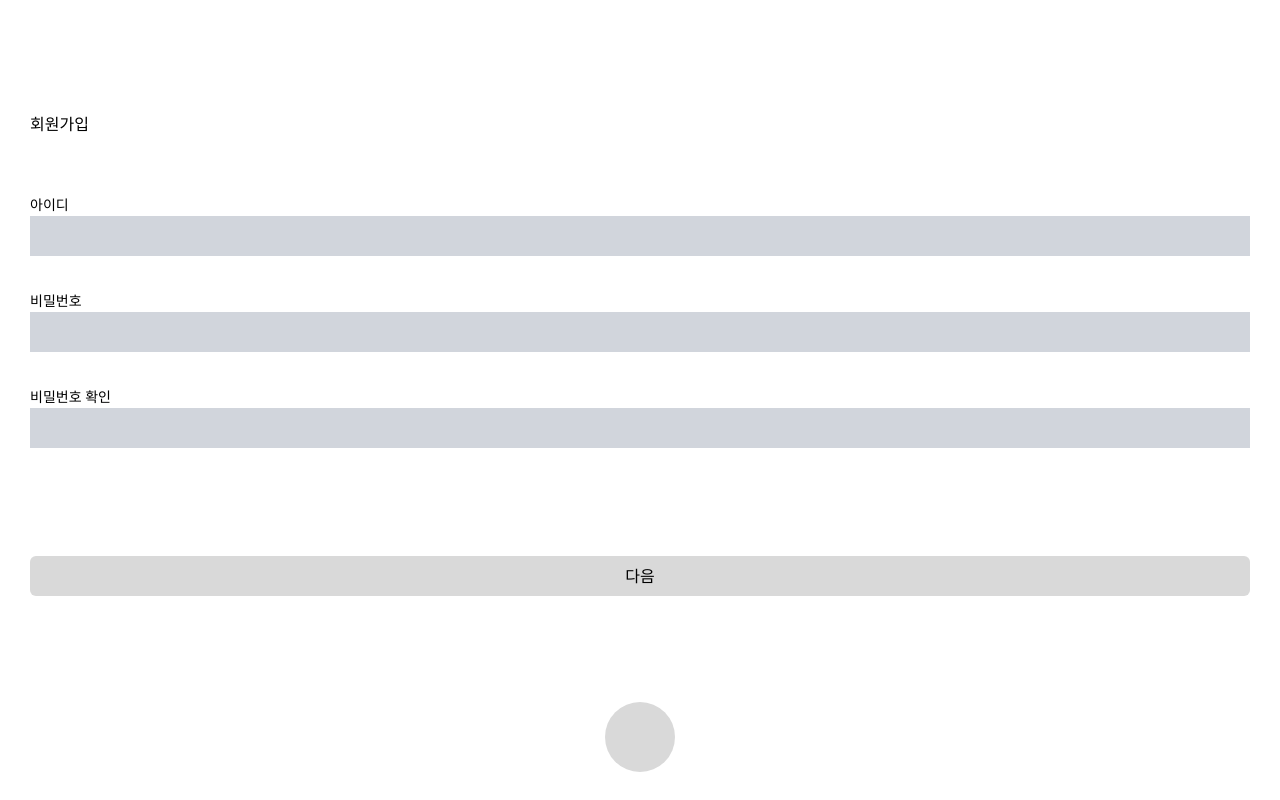
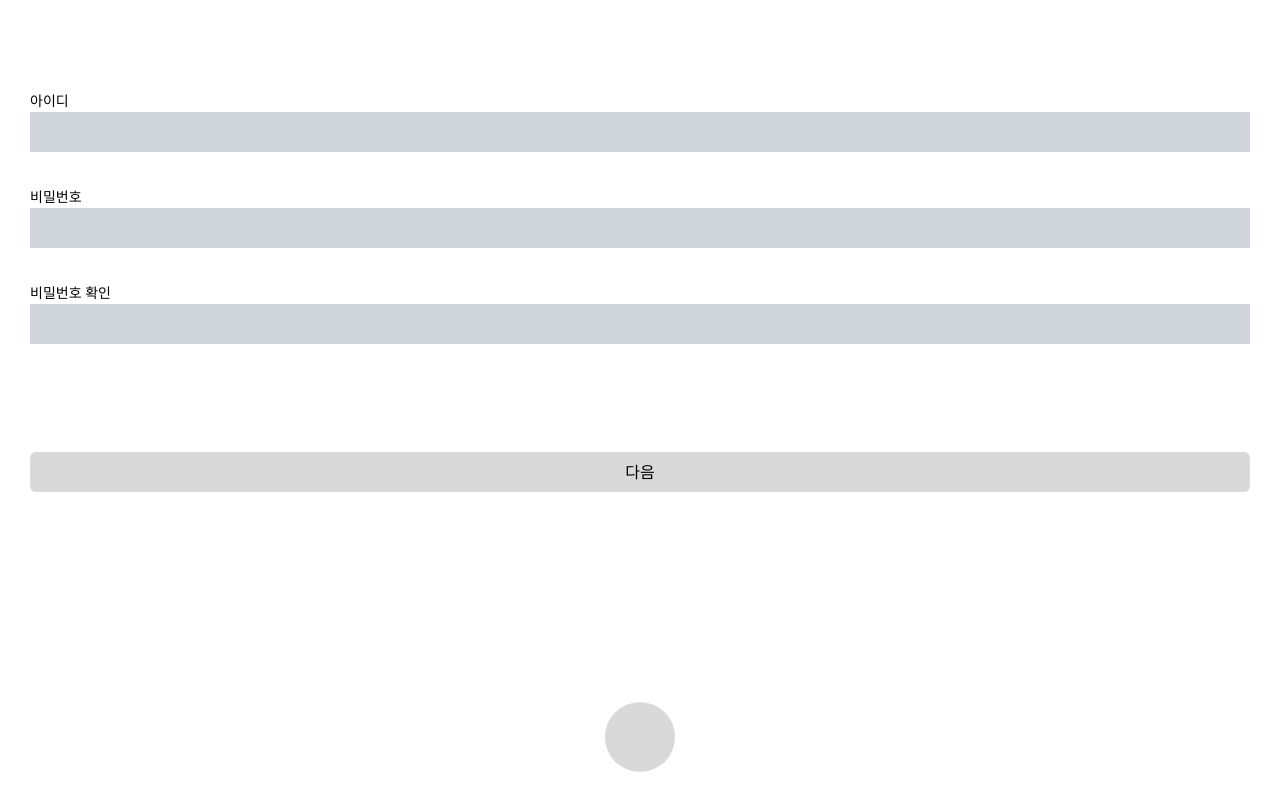
Before and after one commit to kdt-ful-class-three-group/poop, a React (Vite) app in the folder client/: page /Register in a window 1280 px wide. Both pictures are taken after a click on the button "다음". Built offline with nearby package versions, Linux system fonts and the light colour scheme.

Commit message:
회원가입 페이지에서 불필요한 제목 요소를 제거함

```diff
--- a/client/src/components/Register.jsx
+++ b/client/src/components/Register.jsx
@@ -4,7 +4,6 @@ function Register() {
   return (
     <div className=" w-full h-full">
       <div className="w-full h-full">
-        <h1 className="justify-start items-left mt-20">회원가입</h1>
         <div className="h-100 flex flex-col justify-center items-center">
           <div className="w-full">
             <label className="text-sm text-black mb-2 ">아이디</label>
```
